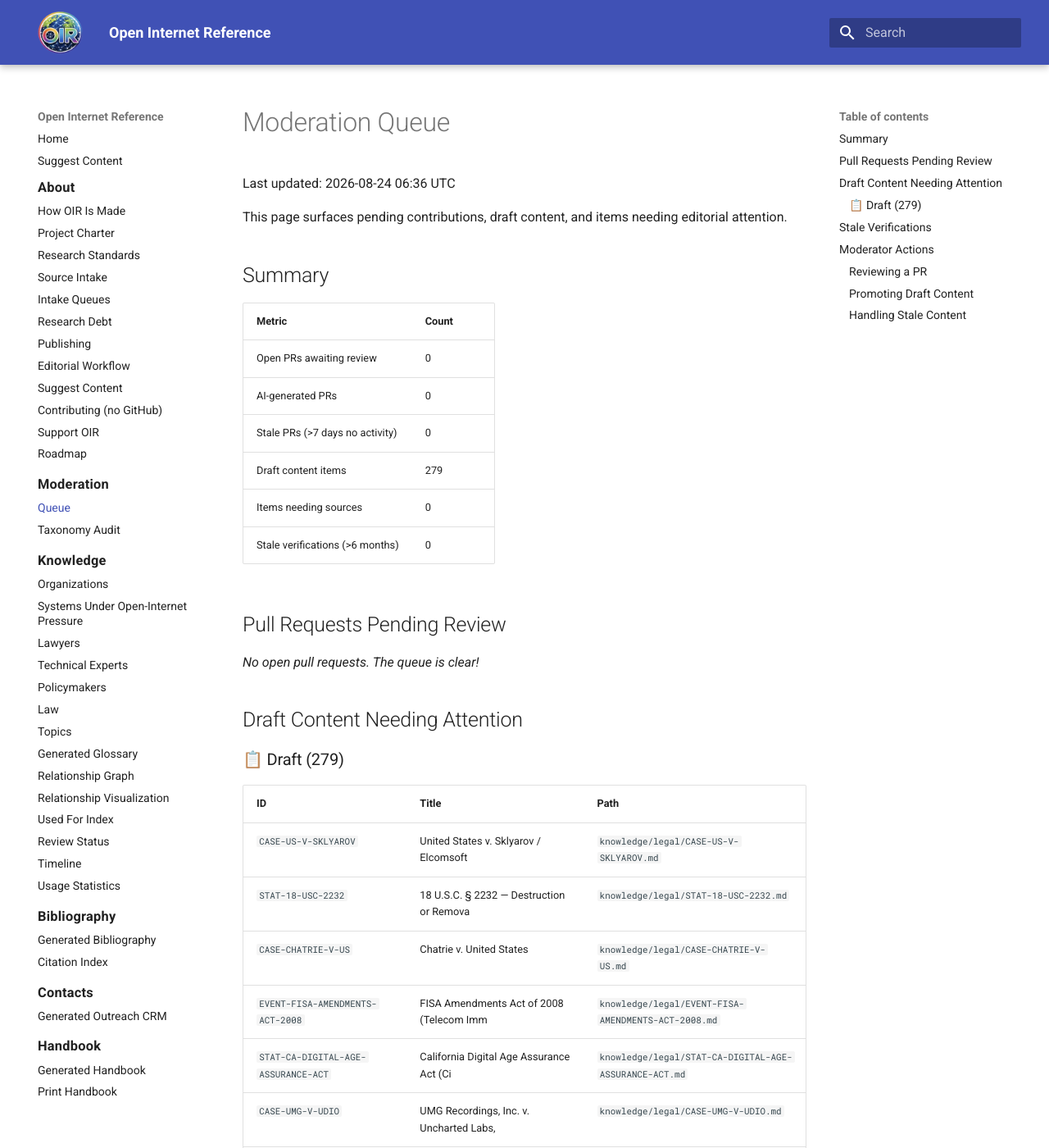
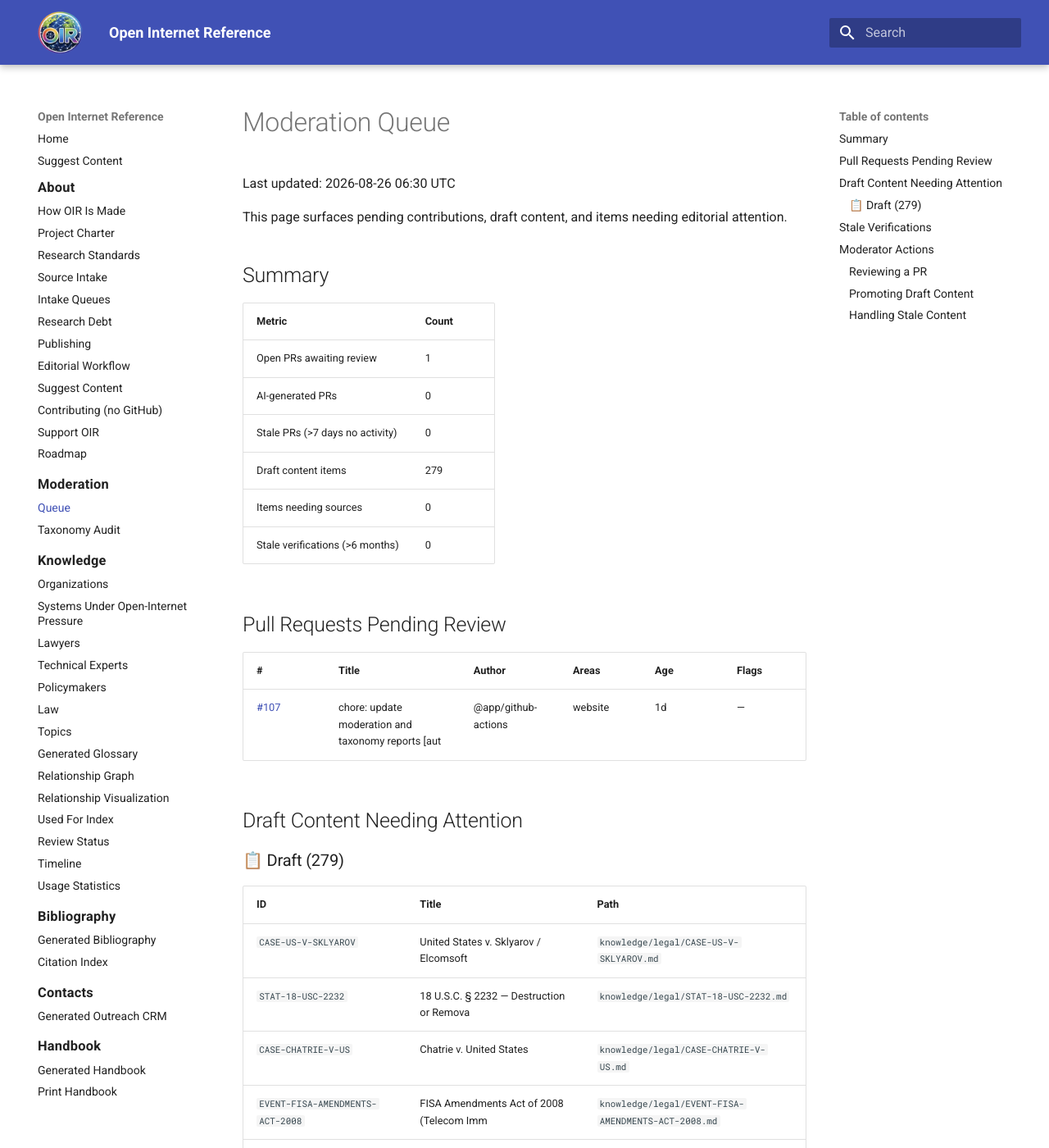
Before and after one commit to itsmeront/open-internet-reference, an MkDocs documentation site: the page built from website/generated/moderation.md, in a window 1280 px wide and 1400 px high. Shown: the whole window at 82% size. Built offline with MkDocs 1.6.1 and Material for MkDocs 9.7.7, drawn with Linux system fonts in a browser that asks for light colours.

Commit message:
chore: update moderation and taxonomy reports [automated]

```diff
--- a/website/generated/moderation.md
+++ b/website/generated/moderation.md
@@ -1,6 +1,6 @@
 # Moderation Queue
 
-Last updated: 2026-08-24 06:36 UTC
+Last updated: 2026-08-26 06:30 UTC
 
 This page surfaces pending contributions, draft content, and items needing editorial attention.
 
@@ -8,7 +8,7 @@ This page surfaces pending contributions, draft content, and items needing edito
 
 | Metric | Count |
 |--------|-------|
-| Open PRs awaiting review | 0 |
+| Open PRs awaiting review | 1 |
 | AI-generated PRs | 0 |
 | Stale PRs (>7 days no activity) | 0 |
 | Draft content items | 279 |
@@ -17,7 +17,9 @@ This page surfaces pending contributions, draft content, and items needing edito
 
 ## Pull Requests Pending Review
 
-*No open pull requests. The queue is clear!*
+| # | Title | Author | Areas | Age | Flags |
+|---|-------|--------|-------|-----|-------|
+| [#107](https://github.com/itsmeront/open-internet-reference/pull/107) | chore: update moderation and taxonomy reports [aut | @app/github-actions | website | 1d | — |
 
 ## Draft Content Needing Attention
 
```
Also changed, not shown: website/generated/taxonomy-audit.md (+1 -1 lines), 2 other files.
